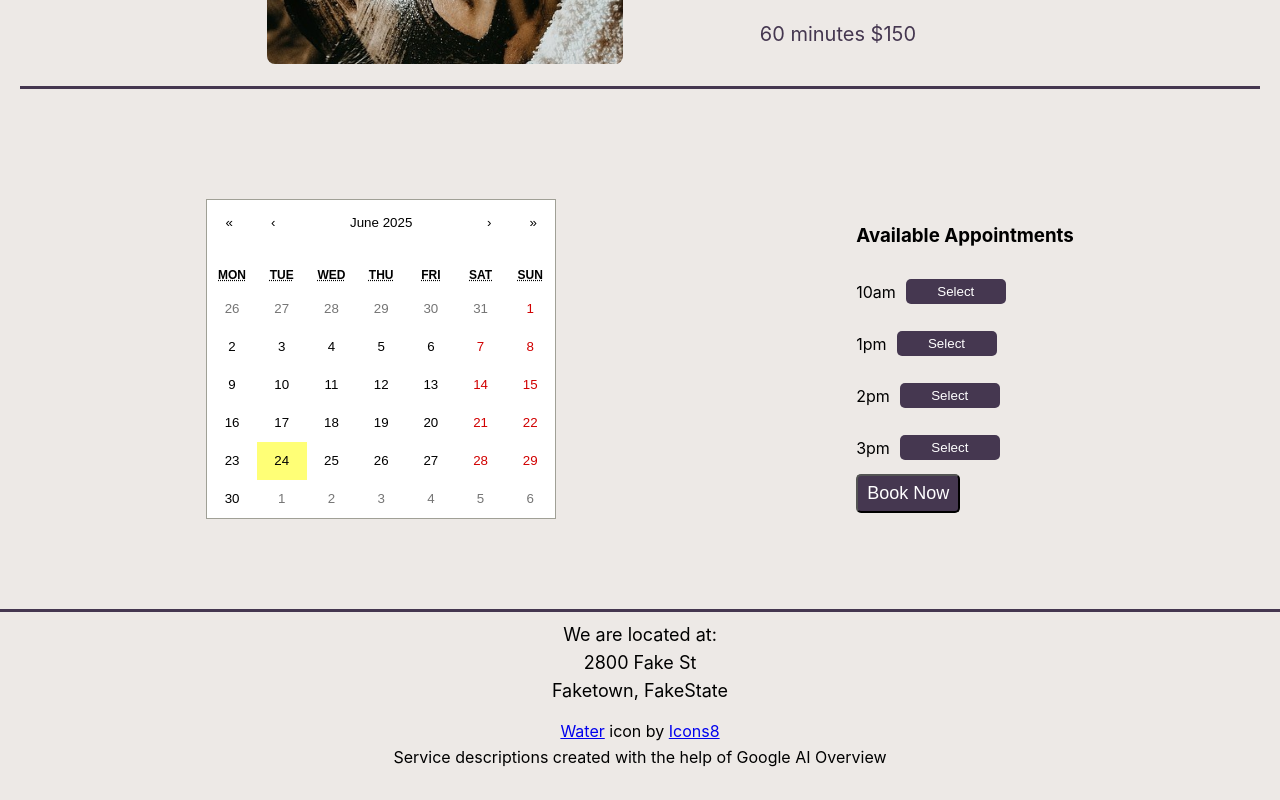
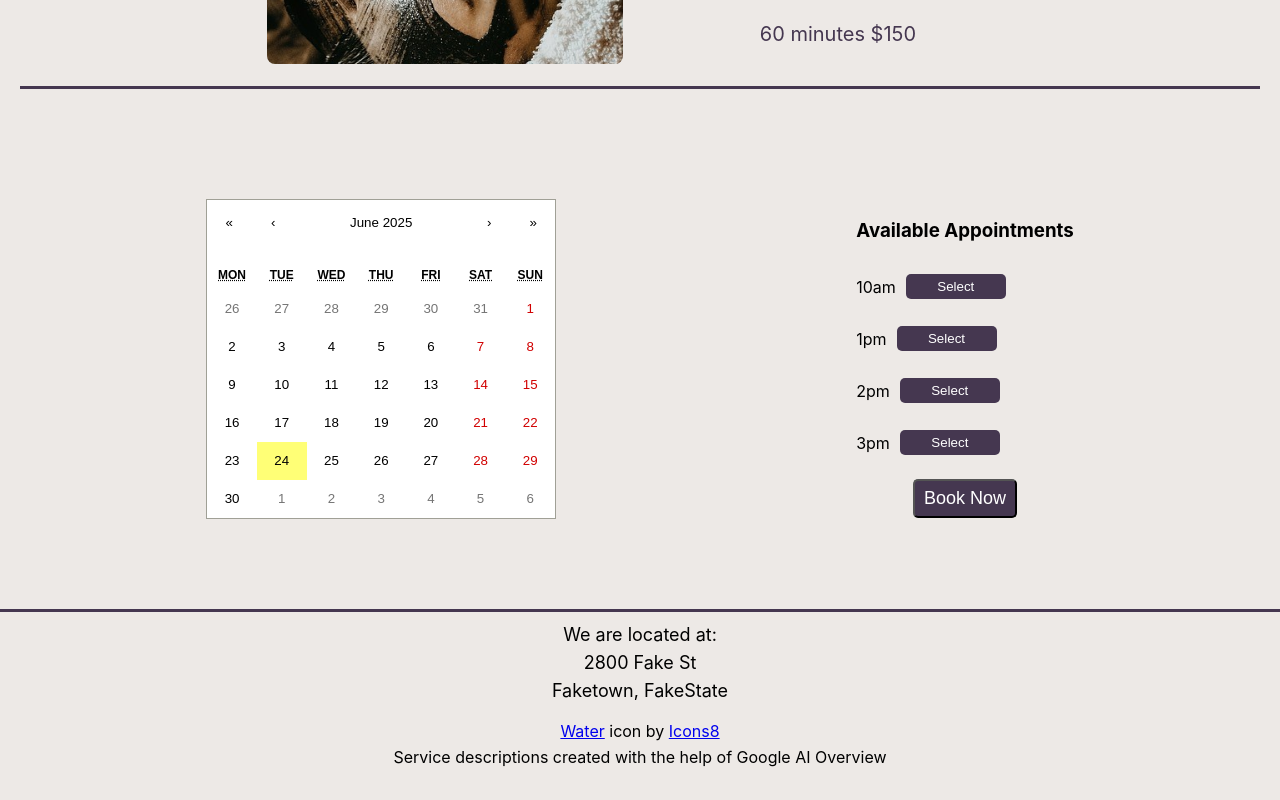
Before and after one commit to LaurenCummings/spa-project, a React (Vite) app: page / in a window 1280 px wide. Shown: the part 3684-4484 px from the top of the page. Built offline with nearby package versions, Linux system fonts and the light colour scheme; a web font is replaced by a local one.

Commit message:
added styling to appointent info

```diff
--- a/src/css/BookNow.css
+++ b/src/css/BookNow.css
@@ -10,6 +10,10 @@
 
 .calendar {
     width: 500px;
+    text-align: center;
+}
+
+.appointment-info {
     text-align: center;
 }
 
@@ -43,6 +47,7 @@
     cursor: pointer;
     font-size: 18px;
     padding: 7px 9px;
+    margin-top: 10px;
 }
 
 .book-now-btn:hover {
```
